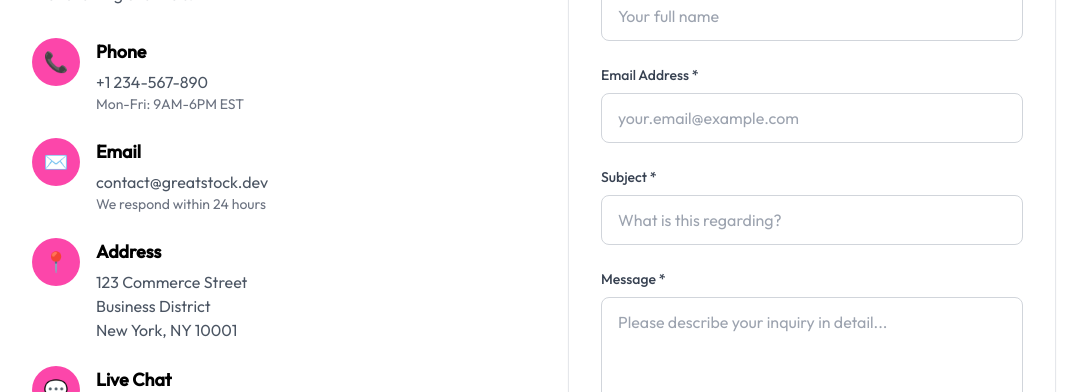
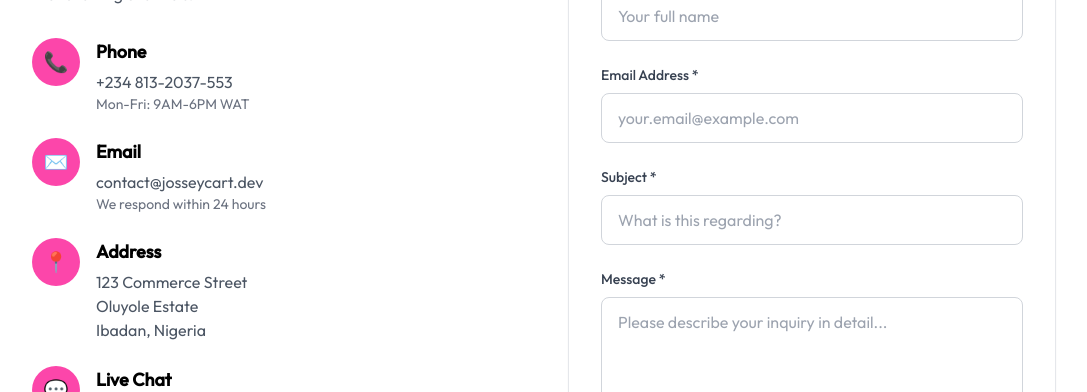
Before and after one commit to josseycodes1/single-seller-ecommerce-site, a Next.js app: page /contact in a window 1280 px wide. Shown: the part 513-905 px from the top of the page, without its empty margins (96-1183 px from the left). Built offline with nearby package versions, Linux system fonts and the light colour scheme; no server answers.

Commit message:
address fix

```diff
--- a/app/contact/page.jsx
+++ b/app/contact/page.jsx
@@ -66,8 +66,8 @@ const ContactUs = () => {
                                     </div>
                                     <div>
                                         <h3 className="font-semibold text-lg mb-1">Phone</h3>
-                                        <p className="text-gray-600">+1 234-567-890</p>
-                                        <p className="text-gray-500 text-sm">Mon-Fri: 9AM-6PM EST</p>
+                                        <p className="text-gray-600">+234 813-2037-553</p>
+                                        <p className="text-gray-500 text-sm">Mon-Fri: 9AM-6PM WAT</p>
                                     </div>
                                 </div>
 
@@ -77,7 +77,7 @@ const ContactUs = () => {
                                     </div>
                                     <div>
                                         <h3 className="font-semibold text-lg mb-1">Email</h3>
-                                        <p className="text-gray-600">contact@greatstock.dev</p>
+                                        <p className="text-gray-600">contact@josseycart.dev</p>
                                         <p className="text-gray-500 text-sm">We respond within 24 hours</p>
                                     </div>
                                 </div>
@@ -90,8 +90,8 @@ const ContactUs = () => {
                                         <h3 className="font-semibold text-lg mb-1">Address</h3>
                                         <p className="text-gray-600">
                                             123 Commerce Street<br />
-                                            Business District<br />
-                                            New York, NY 10001
+                                            Oluyole Estate<br />
+                                            Ibadan, Nigeria
                                         </p>
                                     </div>
                                 </div>
```
